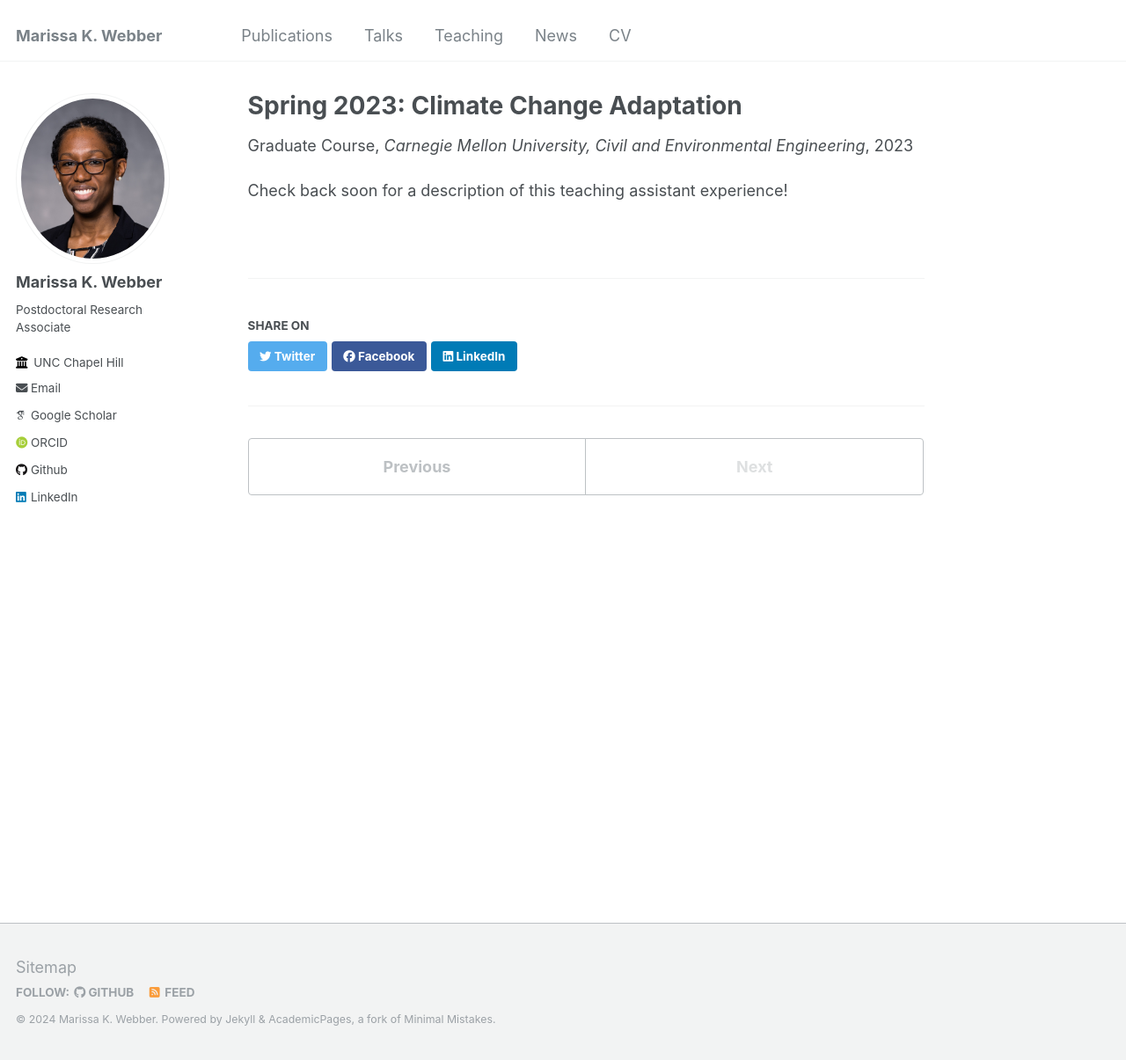
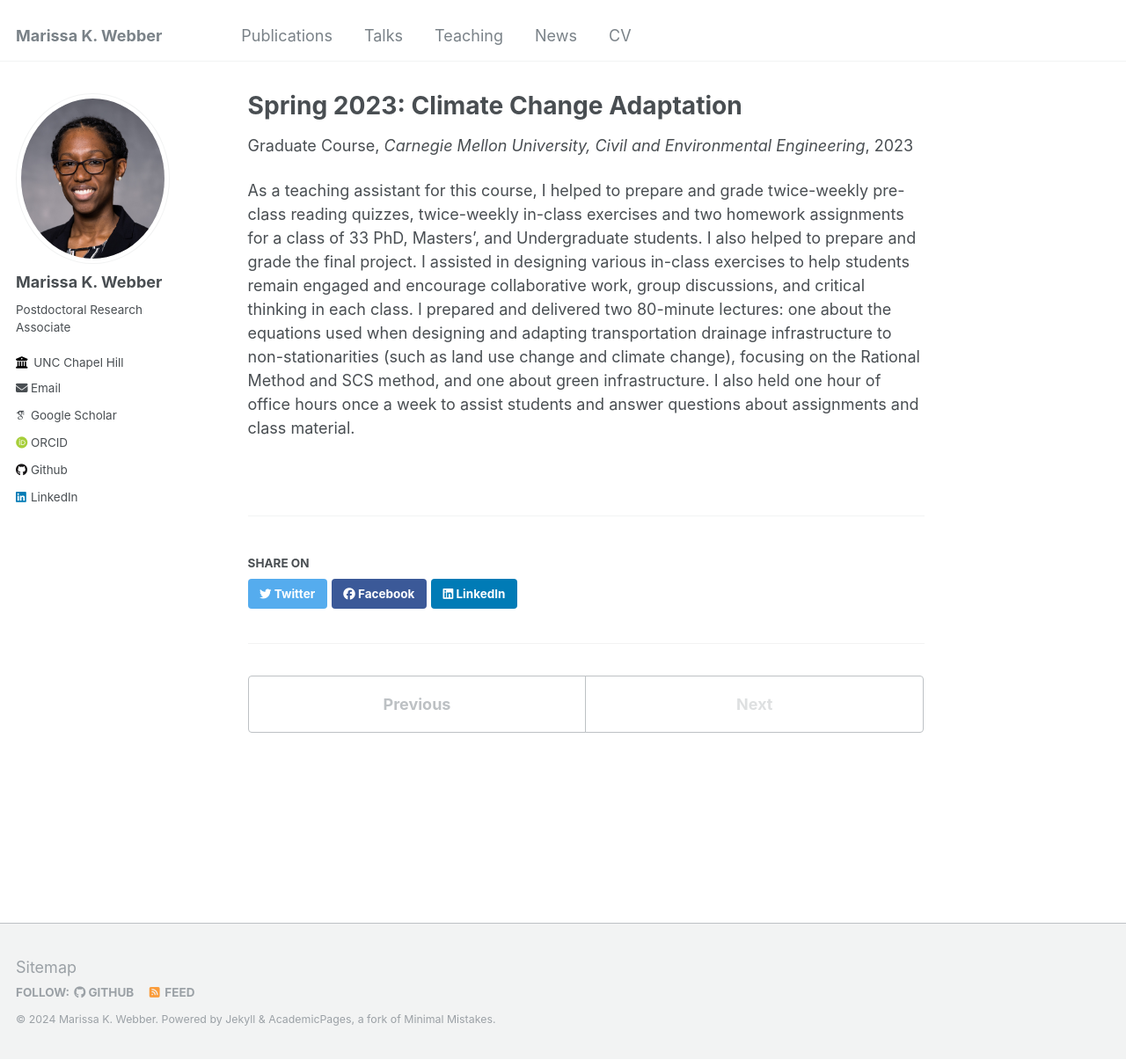
Before and after one commit to mwebber2/marissakwebber, a Jekyll site: the page built from _teaching/2023-12749.md, in a window 1280 px wide and 1205 px high. Shown: the whole window at 88% size. Built offline with Jekyll 4.4.1, drawn with Linux system fonts in a browser that asks for light colours; some web fonts are replaced.

Commit message:
Update 2023-12749.md
Add description

```diff
--- a/_teaching/2023-12749.md
+++ b/_teaching/2023-12749.md
@@ -8,4 +8,5 @@ date: 2023-05-14
 location: "Pittsburgh, PA, USA"
 ---
 
-Check back soon for a description of this teaching assistant experience!
+As a teaching assistant for this course, I helped to prepare and grade twice-weekly pre-class reading quizzes, twice-weekly in-class exercises and two homework assignments for a class of 33 PhD, Masters’, and Undergraduate students. I also helped to prepare and grade the final project. I assisted in designing various in-class exercises to help students remain engaged and encourage collaborative work, group discussions, and critical thinking in each class.
+I prepared and delivered two 80-minute lectures: one about the equations used when designing and adapting transportation drainage infrastructure to non-stationarities (such as land use change and climate change), focusing on the Rational Method and SCS method, and one about green infrastructure. I also held one hour of office hours once a week to assist students and answer questions about assignments and class material.
```
